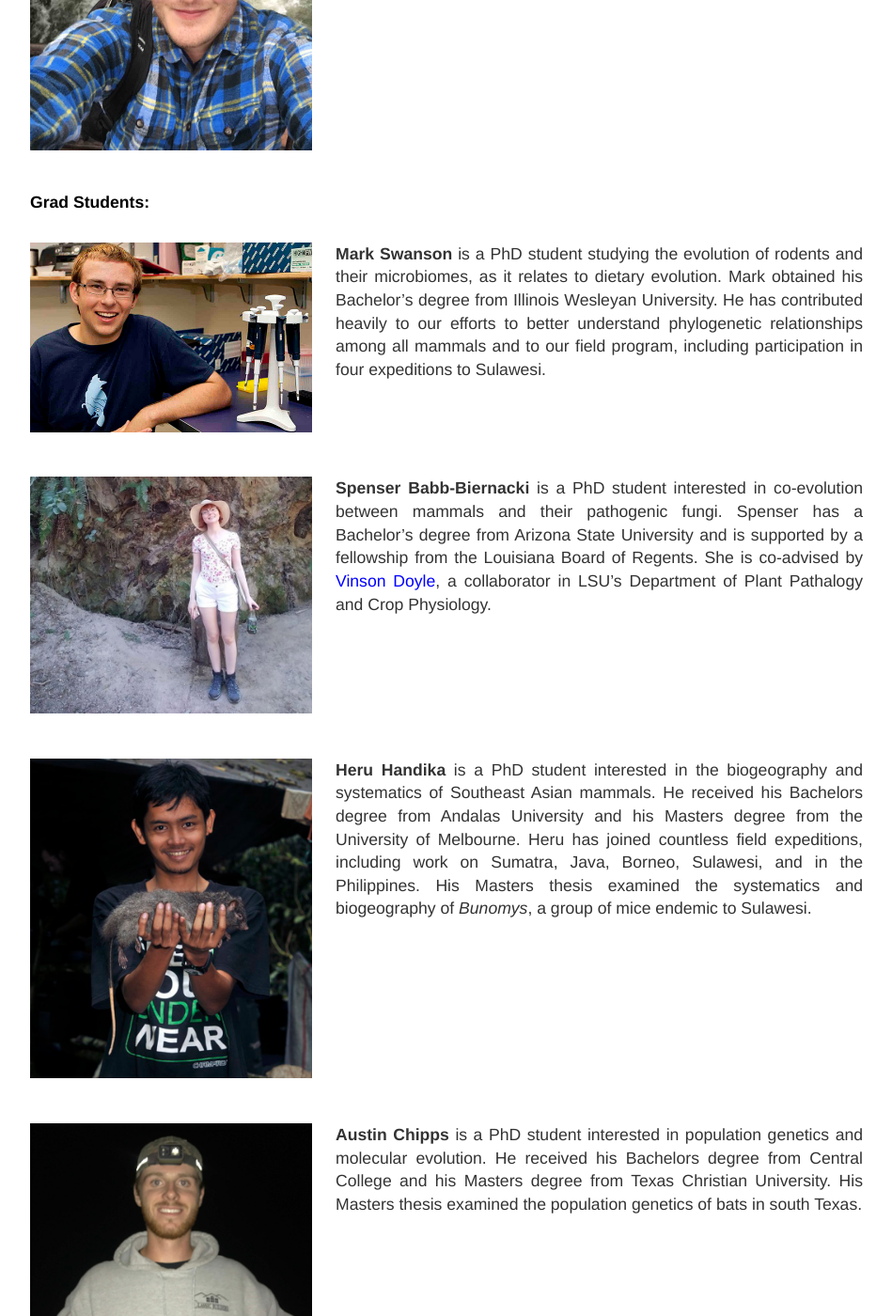
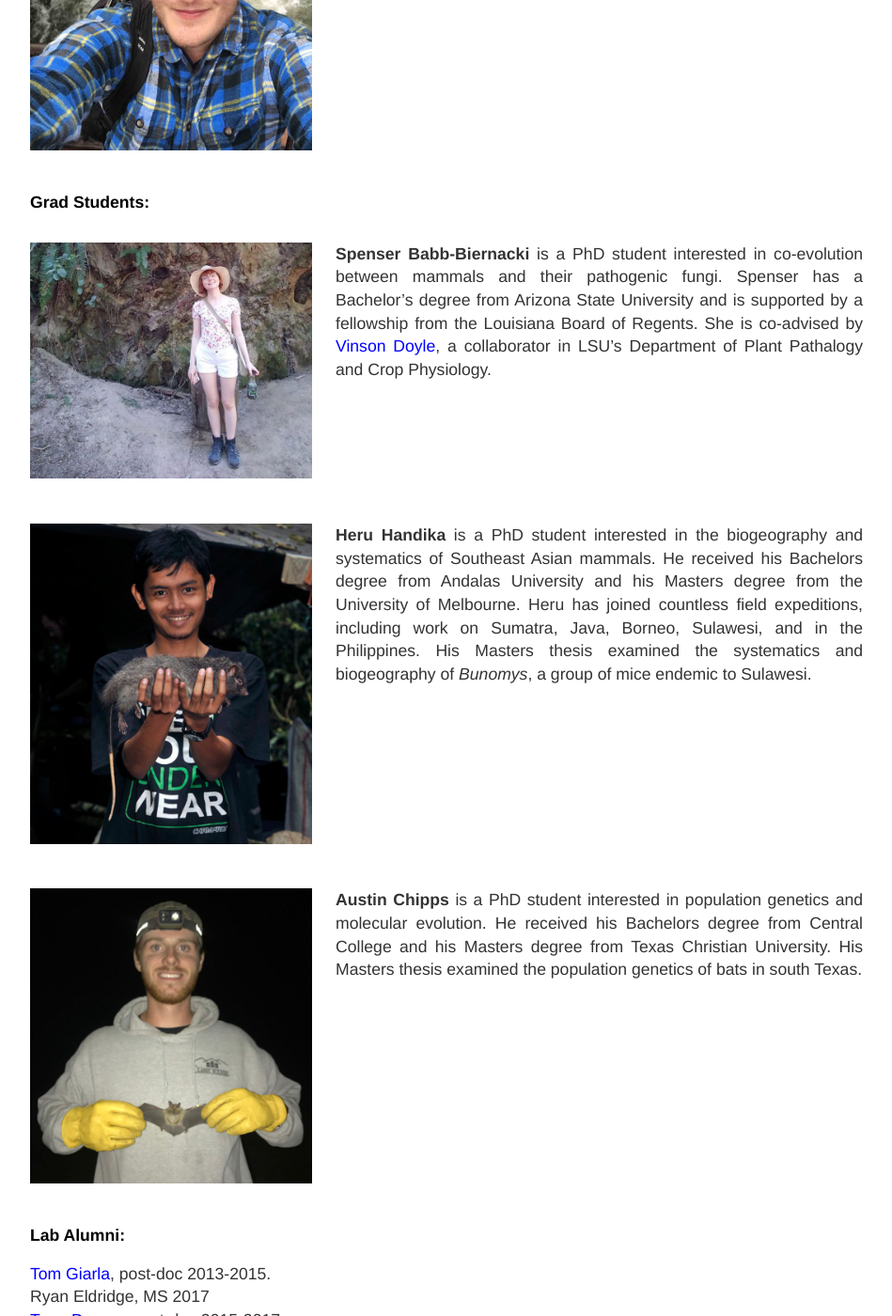
Before and after one commit to esselstyn/esselstyn.github.io, a Jekyll site: the page built from people.md, in a window 1280 px wide and 1400 px high, scrolled down 1727 px. Shown: the whole window at 94% size, without its empty margins (160-1109 px from the left). Built offline with Jekyll 4.4.1, drawn with Linux system fonts in a browser that asks for light colours; some of the changed text lies outside the part shown.

Commit message:
Update people.md

```diff
--- a/people.md
+++ b/people.md
@@ -31,12 +31,6 @@ I am a mammalian systematist with general interests in evolutionary biology and
 
 ## Grad Students:
 <div markdown="1">
-<img src="images/Mark.jpg" class="left" alt="Mark" width="300">
-
-**Mark Swanson** is a PhD student studying the evolution of rodents and their microbiomes, as it relates to dietary evolution. Mark obtained his Bachelor's degree from Illinois Wesleyan University. He has contributed heavily to our efforts to better understand phylogenetic relationships among all mammals and to our field program, including participation in four expeditions to Sulawesi.
-</div>
-
-<div markdown="1">
 <img src="images/spenser.jpg" class="left" alt="Spenser" width="300">
 
 **Spenser Babb-Biernacki** is a PhD student interested in co-evolution between mammals and their pathogenic fungi. Spenser has a Bachelor's degree from Arizona State University and is supported by a fellowship from the Louisiana Board of Regents. She is co-advised by [Vinson Doyle](https://www.lsu.edu/agriculture/plant/about/faculty-staff/doyle.php), a collaborator in LSU's Department of Plant Pathalogy and Crop Physiology.
```
Also changed, not shown: other parts of people.md (+1 -0 lines).
